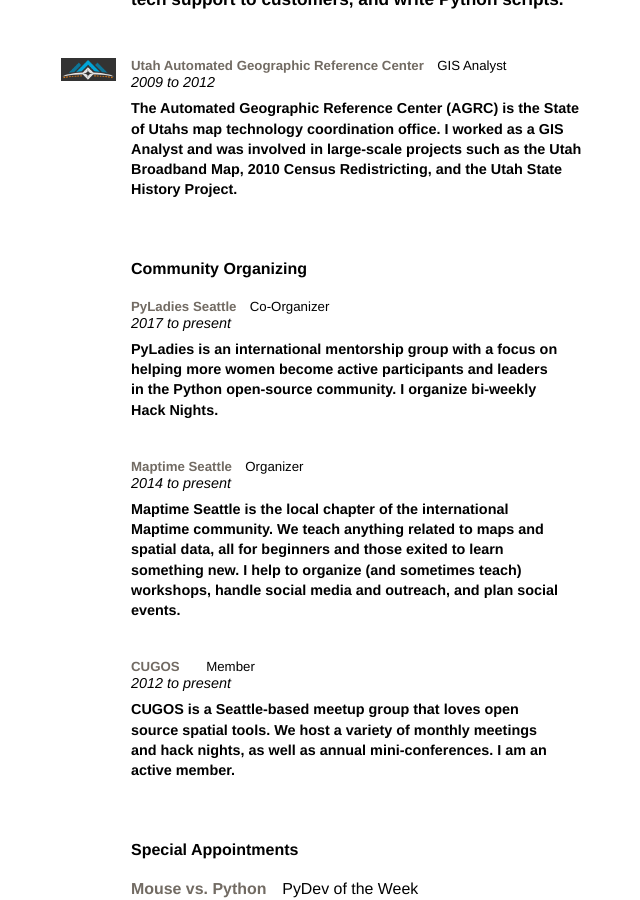
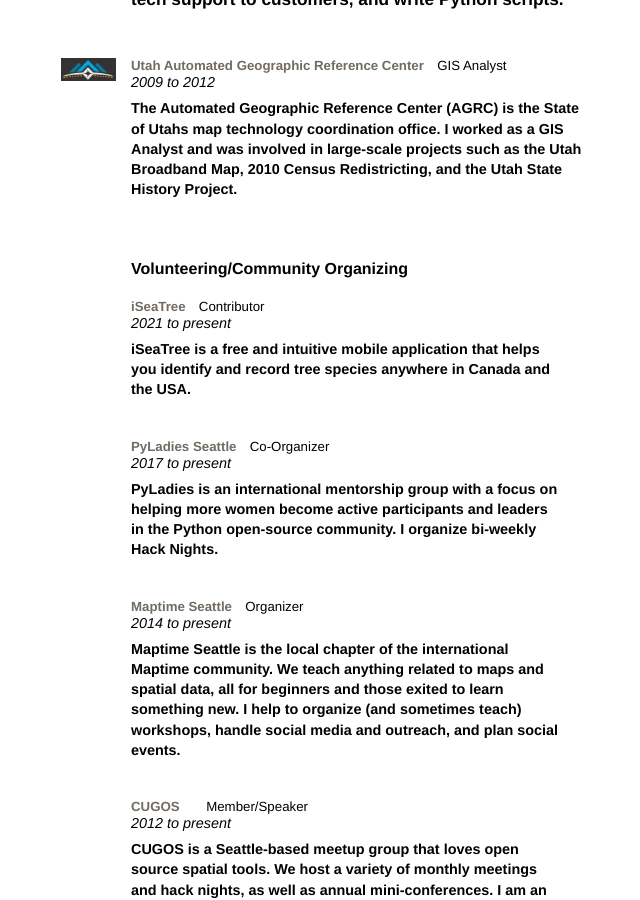
Before and after one commit to christyheaton/christyheaton.github.io, a Jekyll site: the page built from resume/index.html, in a window 1280 px wide and 900 px high, scrolled down 930 px. Shown: the whole window, without its empty margins (279-919 px from the left). Built offline with Jekyll 4.4.1, drawn with Linux system fonts in a browser that asks for light colours.

Commit message:
early 2022 updates

```diff
--- a/index.html
+++ b/index.html
@@ -5,7 +5,10 @@
 
 <h5>Hi, I'm <strong>Christy</strong>.</h5>
 
-<p><img src="/images/Heaton.jpg" alt="christy" /></p>
+<p><img src="/images/Heaton2.jpg" alt="christy" /></p>
 
 I'm a GIS/Data Analyst at <a href="http://www.floydsnider.com/">Floyd|Snider</a> and I organize the <a href="http://maptimesea.github.io/">Seattle chapter of Maptime</a>. I'm into Python programming, open source software, and teaching.
 <br>
+
+* Github: [christyheaton](http://github.com/christyheaton)
+* LinkedIn: [christyheaton](https://www.linkedin.com/in/christyheaton/)
--- a/resume/index.html
+++ b/resume/index.html
@@ -46,7 +46,14 @@
 
 	<br>
 
-  <h4>Community Organizing</h4>
+  <h4>Volunteering/Community Organizing</h4>
+
+    <div class="resume_item cf resume_item_half">
+      <h5 class="resume_header"><a href="https://treemama.org/the-tech-treehouse/iseatree/">iSeaTree</a><span class="resume_title">Contributor</span></h5>
+      <span class="resume_timeline">2021 to present</span>
+      <h5 class="resume_description">iSeaTree is a free and intuitive mobile application that helps you identify and record tree species anywhere in Canada and the USA.
+	  </h5>
+    </div>
 
     <div class="resume_item cf resume_item_half">
       <h5 class="resume_header"><a href="http://seattle.pyladies.com/">PyLadies Seattle</a><span class="resume_title">Co-Organizer</span></h5>
@@ -62,7 +69,7 @@
     </div>
 
 	  <div class="resume_item cf resume_item_half">
-      <h5 class="resume_header"><a href="http://cugos.org">CUGOS</a><span class="resume_title"></span><span class="resume_title">Member</span></h5>
+      <h5 class="resume_header"><a href="http://cugos.org">CUGOS</a><span class="resume_title"></span><span class="resume_title">Member/Speaker</span></h5>
       <span class="resume_timeline">2012 to present</span>
       <h5 class="resume_description">CUGOS is a Seattle-based meetup group that loves open source spatial tools. We host a variety of monthly meetings and hack nights, as well as annual mini-conferences. I am an active member.</h5>
     </div>
```
Also changed, not shown: portfolio/index.html (+27 -26 lines), images/Heaton2.jpg (added).
